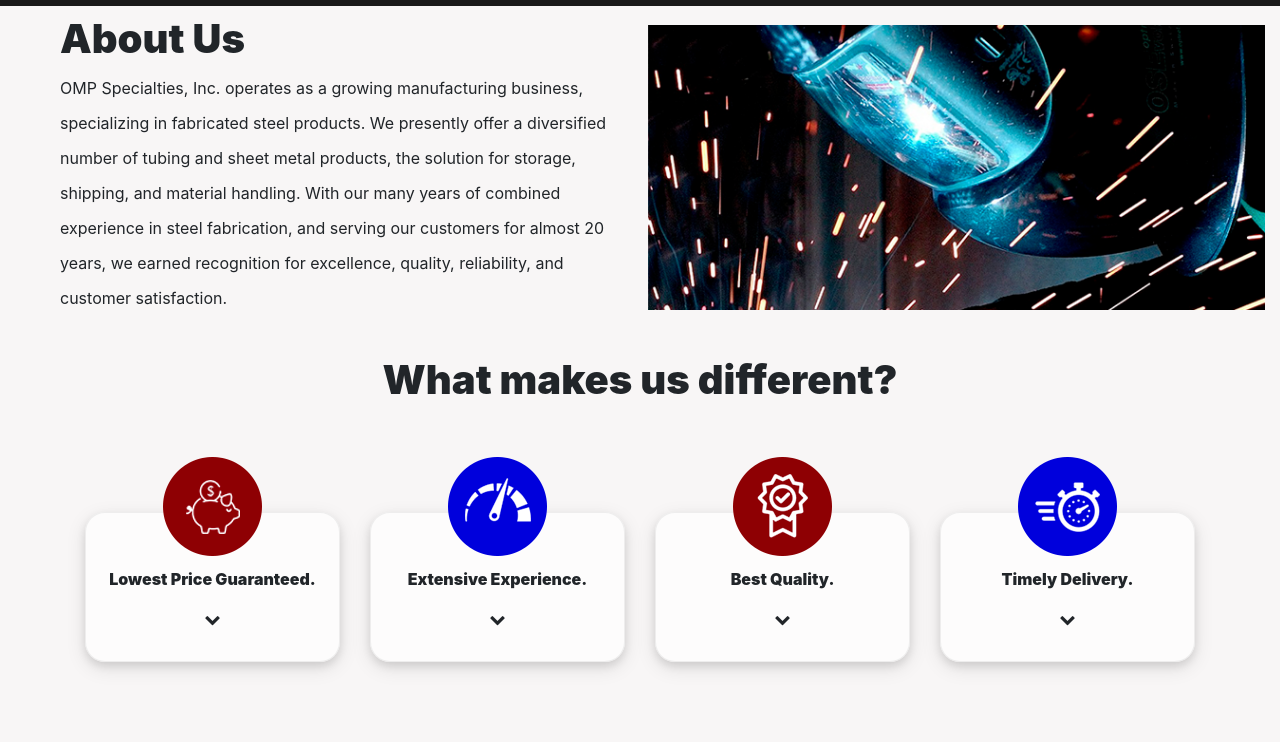
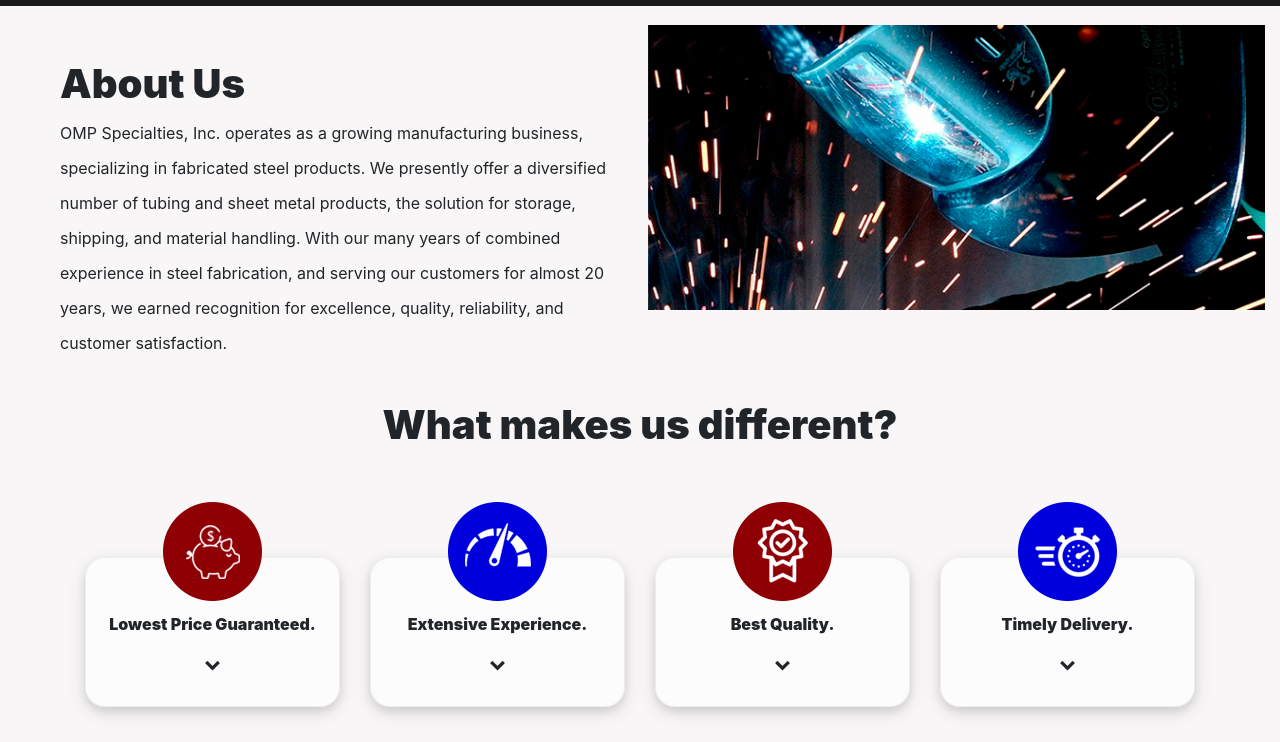
Before and after one commit to KeySystemsDev/OMP, a website with bundled scripts: page about.html in a window 1280 px wide. Shown: the part 58-800 px from the top of the page. Built offline with nearby package versions, Linux system fonts and the light colour scheme.

Commit message:
cambio css

```diff
--- a/css/style.css
+++ b/css/style.css
@@ -255,7 +255,7 @@ select.form-control:not([size]):not([multiple]) {
         font-size: 40px;
     }
     .box-about{
-            padding: 10px 0px 0px 60px!important;
+            padding: 55px 0px 0px 60px!important;
     }
     .box-contact{
             padding: 40px 30px 0px 100px!important;
```
